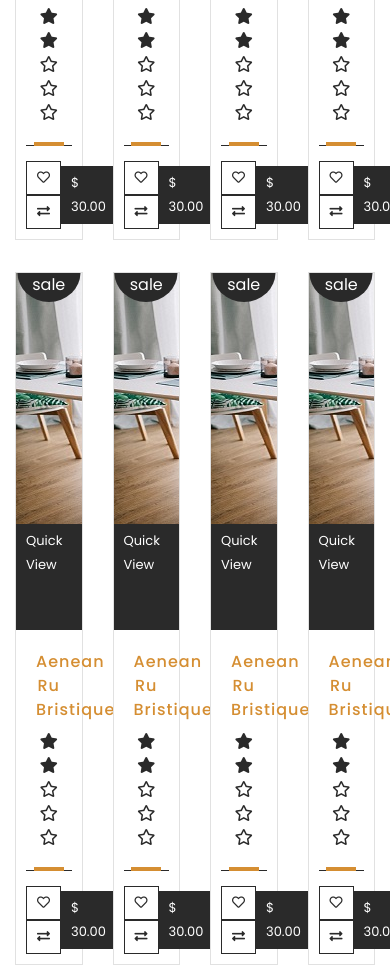
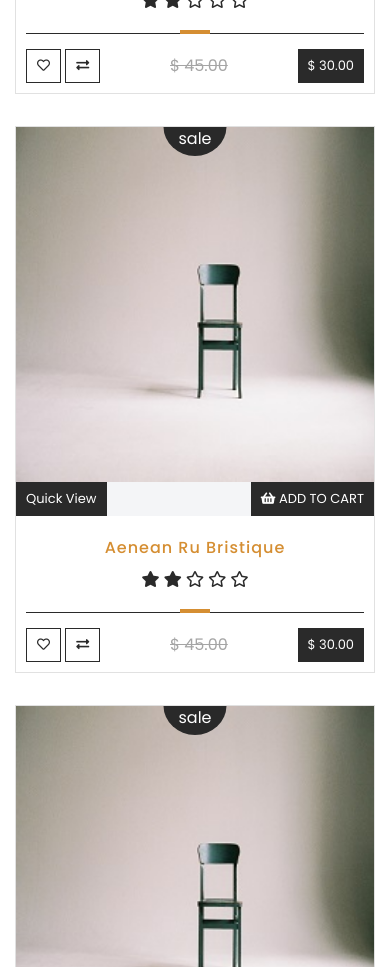
Before and after one commit to matwjablonski/kodilla-wdp-1910-00, a website built with Parcel: page src/index.html in a window 390 px wide. Shown: the part 1487-2454 px from the top of the page. Built offline with nearby package versions, Linux system fonts and the light colour scheme.

Commit message:
Add responsivnes to new furniture section

```diff
--- a/src/partials/10_header.html
+++ b/src/partials/10_header.html
@@ -56,7 +56,7 @@
           <form action="" class="search-form">
             <div class="category">
               <i class="fas fa-list-ul"></i>
-              <select name="" id="">
+              <select name="category-select" id="">
                 <option value="">Select a category</option>
               </select>
               <i class="fas fa-caret-down"></i>
--- a/src/partials/50_section-products.html
+++ b/src/partials/50_section-products.html
@@ -22,7 +22,7 @@
       </div>
     </div>
     <div class="row">
-      <div class="col-3">
+      <div class="col-lg-3 col-md-4 col-sm-6 col-xs-12">
         <div class="product-box">
           <div class="photo">
             <a class="chair" href="#"><img src="./images/chair.jpg" alt="chair"/></a>
@@ -47,11 +47,12 @@
               <a href="#" class="btn-outline"><i class="far fa-heart"></i></a>
               <a href="#" class="btn-outline"><i class="fas fa-exchange-alt"></i></a>
             </div>
+            <div class="old-price">$ 45.00</div>
             <div class="price"><div class="btn-main-small no-hover">$ 30.00</div></div>
           </div>
         </div>
       </div>
-      <div class="col-3">
+      <div class="col-lg-3 col-md-4 col-sm-6 col-xs-12">
         <div class="product-box">
           <div class="photo">
             <a class="chair" href="#"><img src="./images/chair.jpg" alt="chair"/></a>
@@ -76,11 +77,12 @@
               <a href="#" class="btn-outline"><i class="far fa-heart"></i></a>
               <a href="#" class="btn-outline"><i class="fas fa-exchange-alt"></i></a>
             </div>
+            <div class="old-price">$ 45.00</div>
             <div class="price"><div class="btn-main-small no-hover">$ 30.00</div></div>
           </div>
         </div>
       </div>
-      <div class="col-3">
+      <div class="col-lg-3 col-md-4 col-sm-6 col-xs-12">
         <div class="product-box">
           <div class="photo">
             <a class="chair" href="#"><img src="./images/chair.jpg" alt="chair"/></a>
@@ -105,11 +107,12 @@
               <a href="#" class="btn-outline"><i class="far fa-heart"></i></a>
               <a href="#" class="btn-outline"><i class="fas fa-exchange-alt"></i></a>
             </div>
+            <div class="old-price">$ 45.00</div>
             <div class="price"><div class="btn-main-small no-hover">$ 30.00</div></div>
           </div>
         </div>
       </div>
-      <div class="col-3">
+      <div class="col-lg-3 col-md-4 col-sm-6 col-xs-12">
         <div class="product-box">
           <div class="photo">
             <a class="chair" href="#"><img src="./images/chair.jpg" alt="chair"/></a>
@@ -134,11 +137,12 @@
               <a href="#" class="btn-outline"><i class="far fa-heart"></i></a>
               <a href="#" class="btn-outline"><i class="fas fa-exchange-alt"></i></a>
             </div>
+            <div class="old-price">$ 45.00</div>
             <div class="price"><div class="btn-main-small no-hover">$ 30.00</div></div>
           </div>
         </div>
       </div>
-      <div class="col-3">
+      <div class="col-lg-3 col-md-4 col-sm-6 col-xs-12">
         <div class="product-box">
           <div class="photo">
             <a class="chair" href="#"><img src="./images/chair-2.jpg" alt="chair"/></a>
@@ -163,11 +167,12 @@
               <a href="#" class="btn-outline"><i class="far fa-heart"></i></a>
               <a href="#" class="btn-outline"><i class="fas fa-exchange-alt"></i></a>
             </div>
+            <div class="old-price">$ 45.00</div>
             <div class="price"><div class="btn-main-small no-hover">$ 30.00</div></div>
           </div>
         </div>
       </div>
-      <div class="col-3">
+      <div class="col-lg-3 col-md-4 col-sm-6 col-xs-12">
         <div class="product-box">
           <div class="photo">
             <a class="chair" href="#"><img src="./images/chair-2.jpg" alt="chair"/></a>
@@ -192,11 +197,12 @@
               <a href="#" class="btn-outline"><i class="far fa-heart"></i></a>
               <a href="#" class="btn-outline"><i class="fas fa-exchange-alt"></i></a>
             </div>
+            <div class="old-price">$ 45.00</div>
             <div class="price"><div class="btn-main-small no-hover">$ 30.00</div></div>
           </div>
         </div>
       </div>
-      <div class="col-3">
+      <div class="col-lg-3 col-md-4 col-sm-6 col-xs-12">
         <div class="product-box">
           <div class="photo">
             <a class="chair" href="#"><img src="./images/chair-2.jpg" alt="chair"/></a>
@@ -221,11 +227,12 @@
               <a href="#" class="btn-outline"><i class="far fa-heart"></i></a>
               <a href="#" class="btn-outline"><i class="fas fa-exchange-alt"></i></a>
             </div>
+            <div class="old-price">$ 45.00</div>
             <div class="price"><div class="btn-main-small no-hover">$ 30.00</div></div>
           </div>
         </div>
       </div>
-      <div class="col-3">
+      <div class="col-lg-3 col-md-4 col-sm-6 col-xs-12">
         <div class="product-box">
           <div class="photo">
             <a class="chair" href="#"><img src="./images/chair-2.jpg" alt="chair"/></a>
@@ -250,6 +257,7 @@
               <a href="#" class="btn-outline"><i class="far fa-heart"></i></a>
               <a href="#" class="btn-outline"><i class="fas fa-exchange-alt"></i></a>
             </div>
+            <div class="old-price">$ 45.00</div>
             <div class="price"><div class="btn-main-small no-hover">$ 30.00</div></div>
           </div>
         </div>
--- a/src/sass/components/_post-box.scss
+++ b/src/sass/components/_post-box.scss
@@ -2,7 +2,6 @@
   margin-bottom: 2rem;
 
   .cover {
-    //padding: 70% 25px 0 25px;
     background: {
       color: #f4f5f7;
       size: cover;
--- a/src/sass/components/_product-box.scss
+++ b/src/sass/components/_product-box.scss
@@ -13,6 +13,12 @@
     }
     overflow: hidden;
     align-items: flex-end;
+
+    img {
+      width: 100%;
+      max-width: auto;
+      height: auto;
+    }
 
     .sale {
       position: absolute;
@@ -77,5 +83,12 @@
     display: flex;
     justify-content: space-between;
     align-items: center;
+
+    .old-price {
+      color: #a5a5a5;
+      font-family: Poppins;
+      font-size: 16px;
+      text-decoration: line-through;
+    }
   }
 }
```
